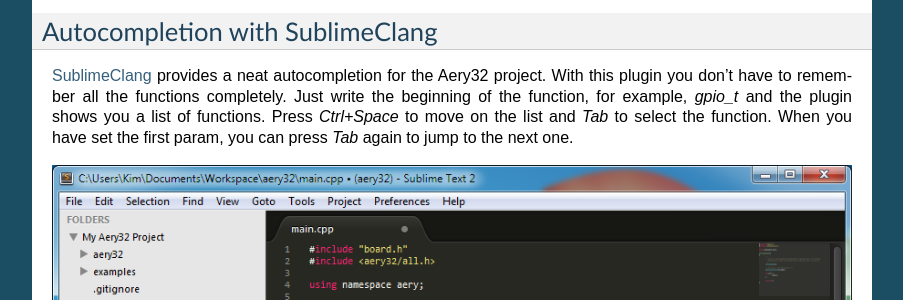
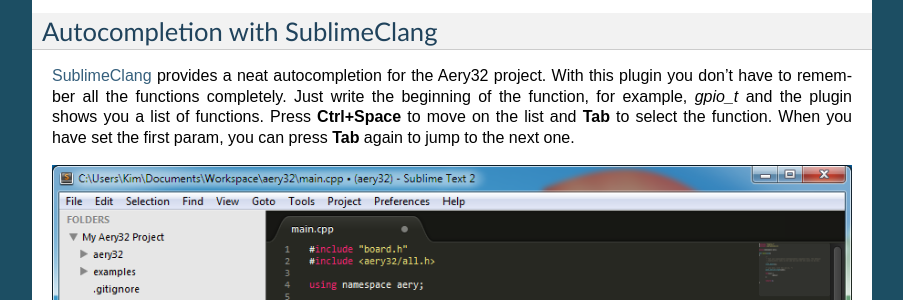
Before and after one commit to aery32/aery32-refguide, a Sphinx documentation site: the page built from source/use_with_st2.rst, in a window 1280 px wide. Shown: the part 1641-1941 px from the top of the page, without its empty margins (198-1101 px from the left). Built offline with Sphinx 7.4.7, drawn with Linux system fonts in a browser that asks for light colours.

Commit message:
Bold key press

```diff
--- a/source/use_with_st2.rst
+++ b/source/use_with_st2.rst
@@ -26,7 +26,7 @@
 Autocompletion with SublimeClang
 --------------------------------
 
-`SublimeClang <https://github.com/quarnster/SublimeClang>`_ provides a neat autocompletion for the Aery32 project. With this plugin you don't have to remember all the functions completely. Just write the beginning of the function, for example, *gpio_t* and the plugin shows you a list of functions. Press *Ctrl+Space* to move on the list and *Tab* to select the function. When you have set the first param, you can press *Tab* again to jump to the next one.
+`SublimeClang <https://github.com/quarnster/SublimeClang>`_ provides a neat autocompletion for the Aery32 project. With this plugin you don't have to remember all the functions completely. Just write the beginning of the function, for example, *gpio_t* and the plugin shows you a list of functions. Press **Ctrl+Space** to move on the list and **Tab** to select the function. When you have set the first param, you can press **Tab** again to jump to the next one.
 
 .. image:: ../images/st2_autocompletion.png
     :target: _images/st2_autocompletion.png
```
